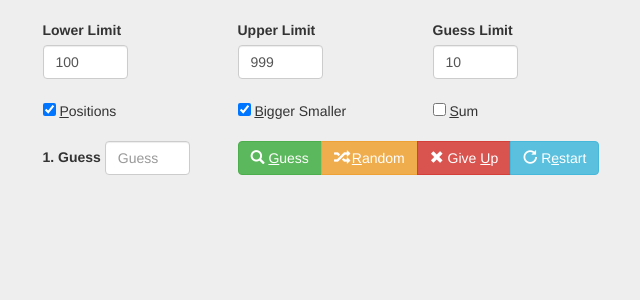
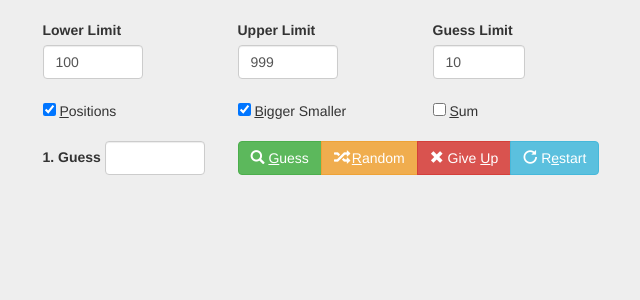
Before and after one commit to berkerol/guess-the-number, a Jekyll site: the page gtn.html, which Jekyll copies as it is, in a window 1280 px wide. Shown: the top 300 px of the page, without its empty margins (320-960 px from the left). Built offline with Jekyll 4.4.1, drawn with Linux system fonts in a browser that asks for light colours.

Commit message:
Update input type to number

```diff
--- a/gtn.css
+++ b/gtn.css
@@ -9,3 +9,7 @@ body {
 .alert-offset {
   margin-top: 10px;
 }
+
+input[type="number"] {
+  width: 5em;
+}
--- a/gtn.html
+++ b/gtn.html
@@ -15,15 +15,15 @@
     <form class="form-inline row form-offset">
       <div class="form-group col-xs-4 col-md-3 col-lg-2 col-xs-offset-0 col-md-offset-2 col-lg-offset-3">
         <label for="lowerLimit">Lower Limit</label>
-        <input type="text" class="form-control" id="lowerLimit" size="5">
+        <input type="number" class="form-control" id="lowerLimit" min="1" max="99999">
       </div>
       <div class="form-group col-xs-4 col-md-3 col-lg-2">
         <label for="upperLimit">Upper Limit</label>
-        <input type="text" class="form-control" id="upperLimit" size="5">
+        <input type="number" class="form-control" id="upperLimit" min="1" max="99999">
       </div>
       <div class="form-group col-xs-4 col-md-3 col-lg-2">
         <label for="guessLimit">Guess Limit</label>
-        <input type="text" class="form-control" id="guessLimit" size="5">
+        <input type="number" class="form-control" id="guessLimit" min="1" max="9999">
       </div>
     </form>
     <form class="form-inline row form-offset">
@@ -40,7 +40,7 @@
     <form class="form-inline row form-offset">
       <div class="form-group col-xs-4 col-md-3 col-lg-2 col-xs-offset-0 col-md-offset-2 col-lg-offset-3">
         <label for="guess" id="guessLabel">1. Guess</label>
-        <input type="text" class="form-control" id="guess" size="5" placeholder="Guess">
+        <input type="number" class="form-control" id="guess" min="1" max="99999">
       </div>
       <div class="btn-group col-xs-8 col-sm-7 col-md-6 col-lg-5">
         <a class="btn btn-success" onclick="if(!locked)guess()" accesskey="g"><span class="glyphicon glyphicon-search"></span> <span style="text-decoration: underline">G</span>uess</a>
```
